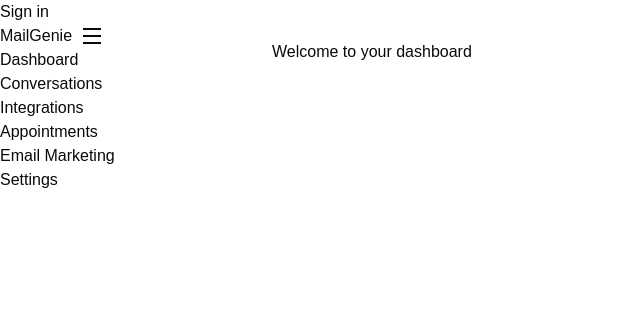
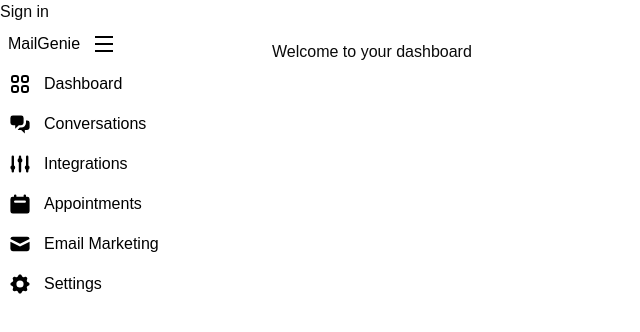
Before and after one commit to madinabolat/gh-internship-2025, a Next.js app in the folder my-next-app/: page /dashboard in a window 1280 px wide. Shown: the top 332 px of the page, without its empty margins (0-640 px from the left). Built offline with nearby package versions, Linux system fonts and the light colour scheme; no server answers.

Commit message:
Update Sidebar.tsx

```diff
--- a/my-next-app/src/components/Sidebar.tsx
+++ b/my-next-app/src/components/Sidebar.tsx
@@ -2,7 +2,7 @@
 import Link from "next/link"
 import { useState } from "react"
 import { RiMenuLine, RiCloseLine } from "react-icons/ri"
-import { HiOutlineViewGrid, HiChatAlt2, HiAdjustments, HiCalendar, HiMail, HiCog } from "react-icons/hi";
+import { HiOutlineViewGrid, HiChatAlt2, HiAdjustments, HiCalendar, HiMail, HiCog, HiArrowSmRight } from "react-icons/hi";
 
 
 export default function Sidebar() {
@@ -17,10 +17,10 @@ export default function Sidebar() {
         <button onClick={toggleCollapse} >
         {
             isCollapsed ?
-            (<RiCloseLine size = {24}/>)
+            (<HiArrowSmRight size = {24}/>)
             :
             (
-                <div className="flex items-center gap-2">
+                <div className="flex items-center gap-3 p-2 hover:bg-blue-100 text-black">
                 <span>MailGenie</span>
                 <RiMenuLine size={24} />
                 </div>
@@ -30,22 +30,41 @@ export default function Sidebar() {
 
         <ul>
             <li>
-                <Link href="/dashboard">{isCollapsed ? <HiOutlineViewGrid size = {24}/>: "Dashboard"}</Link>
+                <Link href="/dashboard" className="flex items-center gap-3 p-2 hover:bg-blue-100 text-black">
+                {/* {isCollapsed ? <HiOutlineViewGrid size = {24}/>: "Dashboard"} */}
+                <HiOutlineViewGrid size = {24}/>
+                {!isCollapsed && <span>Dashboard</span>}
+                </Link>
             </li>
             <li>
-                <Link href="/conversations">{isCollapsed ? <HiChatAlt2 size = {24}/>: "Conversations"}</Link>
+                <Link href="/conversations" className="flex items-center gap-3 p-2 hover:bg-blue-100 text-black">
+                <HiChatAlt2 size = {24}/>
+                {!isCollapsed && <span>Conversations</span>}
+                </Link>
             </li>
             <li>
-                <Link href="/integrations">{isCollapsed ? <HiAdjustments size = {24}/>: "Integrations"}</Link>
+                <Link href="/integrations" className="flex items-center gap-3 p-2 hover:bg-blue-100 text-black">
+                <HiAdjustments size = {24}/>
+                {!isCollapsed && <span>Integrations</span>}
+                </Link>
             </li>
             <li>
-                <Link href="/appointments">{isCollapsed ? <HiCalendar size = {24}/>: "Appointments"}</Link>
+                <Link href="/appointments" className="flex items-center gap-3 p-2 hover:bg-blue-100 text-black">
+                <HiCalendar size = {24}/>
+                {!isCollapsed && <span>Appointments</span>}
+                </Link>
             </li>
             <li>
-                <Link href="/emailmarketing">{isCollapsed ? <HiMail size = {24}/>: "Email Marketing"}</Link>
+                <Link href="/emailmarketing" className="flex items-center gap-3 p-2 hover:bg-blue-100 text-black">
+                <HiMail size = {24}/>
+                {!isCollapsed && <span>Email Marketing</span>}
+                </Link>
             </li>
             <li>
-                <Link href="/settings">{isCollapsed ? <HiCog size = {24}/>: "Settings"}</Link>
+                <Link href="/settings" className="flex items-center gap-3 p-2 hover:bg-blue-100 text-black">
+                <HiCog size = {24}/>
+                {!isCollapsed && <span>Settings</span>}
+                </Link>
             </li>
         </ul>
     </div>
```
